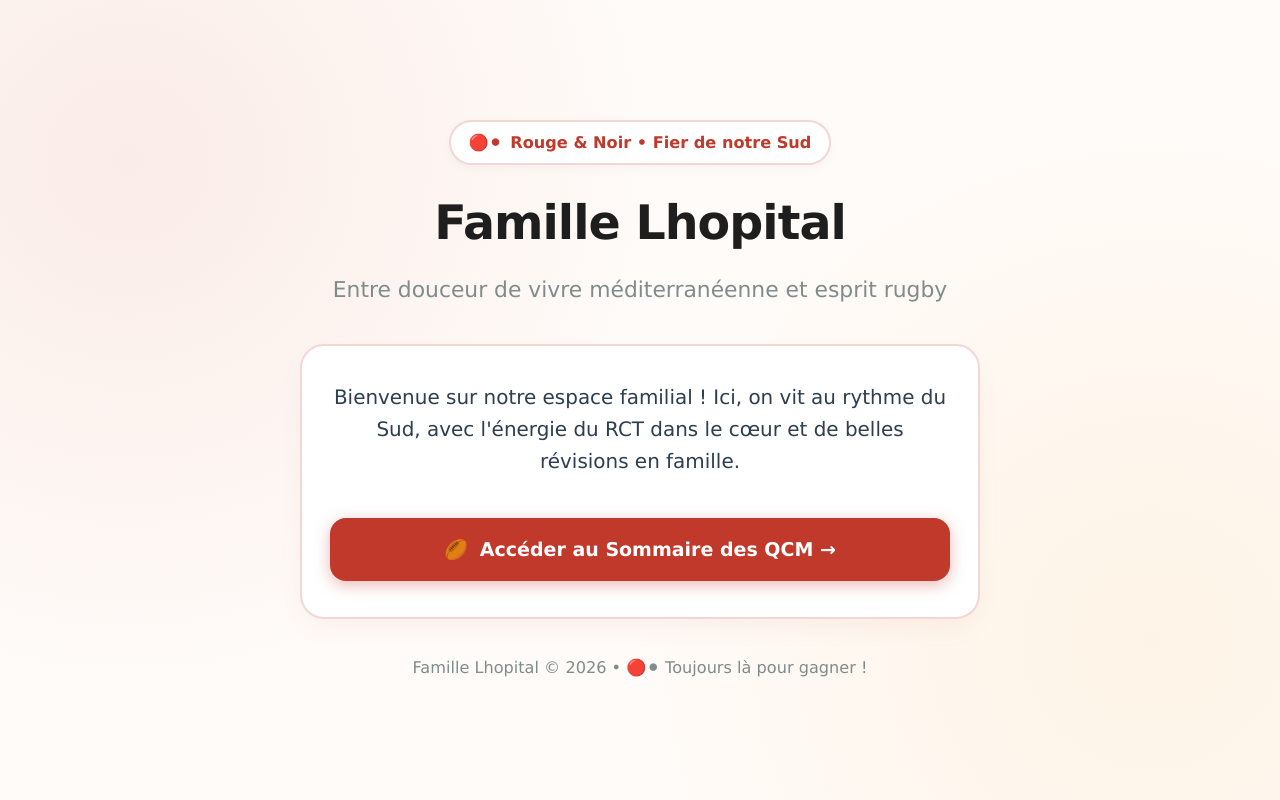
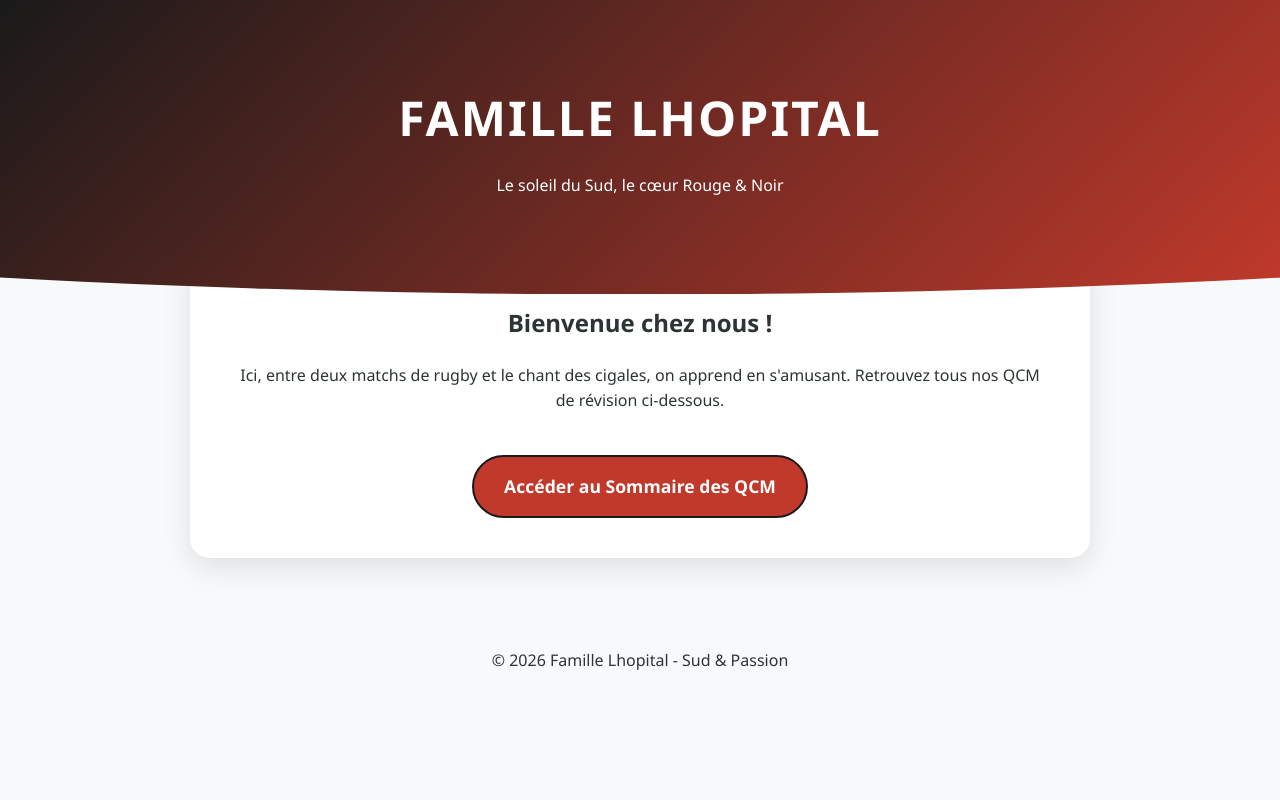
Before and after one commit to newton1007/family-lhopital, a plain HTML site: page index.html in a window 1280 px wide. Drawn offline with Linux system fonts and the light colour scheme.

Commit message:
Design update with frontend-design skill inspiration

```diff
--- a/index.html
+++ b/index.html
@@ -1,154 +1,101 @@
-<!doctype html>
+<!DOCTYPE html>
 <html lang="fr">
 <head>
-<meta charset="utf-8">
-<meta name="viewport" content="width=device-width, initial-scale=1">
-<title>Famille Lhopital — Le Sud & Nos Révisions</title>
+    <meta charset="UTF-8">
+    <meta name="viewport" content="width=device-width, initial-scale=1.0">
+    <title>Famille Lhopital | Sud & Rugby</title>
     <style>
-:root{
-  --bg: #fffbf8;
-  --card: #ffffff;
-  --text: #2c3e50;
-  --muted: #7f8c8d;
-  --border: #f3d6d6;
-  --rct-red: #c0392b;       /* Rouge emblématique RCT */
-  --rct-black: #1e1e1e;     /* Noir RCT */
-  --sun: #f39c12;
-  --accent-soft: #fde8e8;
-  --font: "Lexend", "Lexend Deca", "Verdana", "Segoe UI", sans-serif;
+        :root {
+            /* Palette RCT & Sud */
+            --rouge: #c0392b;
+            --noir: #1a1a1a;
+            --soleil: #f1c40f;
+            --ciel: #3498db;
+            --bg: #f8f9fa;
+            --surface: #ffffff;
+            --text: #2d3436;
         }
-@media (prefers-color-scheme: dark){
-  :root{
-    --bg: #141416;
-    --card: #1f1f23;
-    --text: #f1f5f9;
-    --muted: #94a3b8;
-    --border: #382424;
-    --rct-red: #e74c3c;
-    --rct-black: #ffffff;
-    --sun: #f1c40f;
-    --accent-soft: #3a1c1c;
+
+        body {
+            margin: 0;
+            font-family: 'Segoe UI', system-ui, sans-serif;
+            background-color: var(--bg);
+            color: var(--text);
+            line-height: 1.6;
         }
+
+        .hero {
+            background: linear-gradient(135deg, var(--noir), var(--rouge));
+            color: white;
+            padding: 80px 20px;
+            text-align: center;
+            clip-path: ellipse(150% 100% at 50% 0%);
         }
-*{box-sizing:border-box}
-body{
-  margin:0;
-  background: var(--bg);
-  color: var(--text);
-  font-family: var(--font);
-  font-size: 19px;
-  line-height: 1.6;
-  min-height: 100vh;
-  display: flex;
-  flex-direction: column;
-  align-items: center;
-  justify-content: center;
-  padding: 32px 16px;
-  background-image: radial-gradient(circle at 10% 20%, rgba(192, 57, 43, 0.08) 0%, transparent 40%),
-                    radial-gradient(circle at 90% 80%, rgba(243, 156, 18, 0.08) 0%, transparent 40%);
+
+        .hero h1 {
+            font-size: 3rem;
+            margin: 0;
+            text-transform: uppercase;
+            letter-spacing: 2px;
         }
-.container{
-  max-width: 680px;
-  width: 100%;
+
+        .container {
+            max-width: 900px;
+            margin: -50px auto 50px;
+            padding: 0 20px;
+        }
+
+        .card {
+            background: var(--surface);
+            padding: 40px;
+            border-radius: 20px;
+            box-shadow: 0 10px 30px rgba(0,0,0,0.1);
             text-align: center;
         }
-.badge{
-  display: inline-flex;
-  align-items: center;
-  gap: 8px;
-  background: var(--card);
-  border: 2px solid var(--border);
-  padding: 8px 18px;
-  border-radius: 999px;
-  font-size: 0.85em;
-  font-weight: 700;
-  color: var(--rct-red);
-  margin-bottom: 20px;
-  box-shadow: 0 4px 12px rgba(0,0,0,0.03);
+
+        .btn-sommaire {
+            display: inline-block;
+            background: var(--rouge);
+            color: white;
+            padding: 15px 30px;
+            border-radius: 50px;
+            text-decoration: none;
+            font-weight: bold;
+            font-size: 1.1rem;
+            transition: transform 0.2s, background 0.2s;
+            border: 2px solid var(--noir);
         }
-h1{
-  font-size: 2.5em;
-  margin: 0 0 12px;
-  font-weight: 800;
-  letter-spacing: -0.02em;
-  color: var(--rct-black);
+
+        .btn-sommaire:hover {
+            transform: scale(1.05);
+            background: #a93226;
         }
-@media (prefers-color-scheme: dark) {
-  h1 { color: #f8fafc; }
-}
-.subtitle{
-  color: var(--muted);
-  margin: 0 0 36px;
-  font-size: 1.15em;
-}
-.card{
-  background: var(--card);
-  border: 2px solid var(--border);
-  border-radius: 24px;
-  padding: 36px 28px;
-  box-shadow: 0 12px 30px -8px rgba(192, 57, 43, 0.08);
-  display: grid;
-  gap: 20px;
-}
-.welcome-text{
-  margin: 0 0 10px;
-  font-size: 1.05em;
+
+        footer {
+            text-align: center;
+            padding: 40px;
             color: var(--text);
-}
-.btn-qcm{
-  display: inline-flex;
-  align-items: center;
-  justify-content: center;
-  gap: 12px;
-  width: 100%;
-  padding: 16px 24px;
-  background: var(--rct-red);
-  color: #ffffff;
-  border: none;
-  border-radius: 16px;
-  font: inherit;
-  font-weight: 700;
-  text-decoration: none;
-  cursor: pointer;
-  transition: all 0.2s ease;
-  box-shadow: 0 4px 15px rgba(192, 57, 43, 0.35);
-}
-.btn-qcm:hover{
-  background: #a93226;
-  transform: translateY(-2px);
-  box-shadow: 0 6px 20px rgba(192, 57, 43, 0.45);
-}
-.footer{
-  margin-top: 36px;
-  color: var(--muted);
-  font-size: 0.85em;
         }
     </style>
 </head>
 <body>
+
+    <header class="hero">
+        <h1>Famille Lhopital</h1>
+        <p>Le soleil du Sud, le cœur Rouge & Noir</p>
+    </header>
+
     <div class="container">
-  <div class="badge">
-    <span>🔴⚫</span> Rouge & Noir • Fier de notre Sud
-  </div>
-
-  <h1>Famille Lhopital</h1>
-  <p class="subtitle">Entre douceur de vivre méditerranéenne et esprit rugby</p>
-
         <div class="card">
-    <p class="welcome-text">
-      Bienvenue sur notre espace familial ! Ici, on vit au rythme du Sud, avec l'énergie du RCT dans le cœur et de belles révisions en famille.
-    </p>
-
-    <div style="margin-top: 10px;">
-      <a href="qcm/chronologie_romaine_et_byzantine_qcm.html" class="btn-qcm">
-        <span aria-hidden="true">🏉</span> Accéder au Sommaire des QCM →
-      </a>
+            <h2>Bienvenue chez nous !</h2>
+            <p>Ici, entre deux matchs de rugby et le chant des cigales, on apprend en s'amusant. Retrouvez tous nos QCM de révision ci-dessous.</p>
+            <br>
+            <a href="qcm/chronologie_romaine_et_byzantine_qcm.html" class="btn-sommaire">Accéder au Sommaire des QCM</a>
         </div>
     </div>
 
-  <div class="footer">
-    Famille Lhopital &copy; 2026 • 🔴⚫ Toujours là pour gagner !
-  </div>
-</div>
+    <footer>
+        &copy; 2026 Famille Lhopital - Sud & Passion
+    </footer>
 </body>
 </html>
```
Lines whose indentation alone changed are shown as unchanged.
